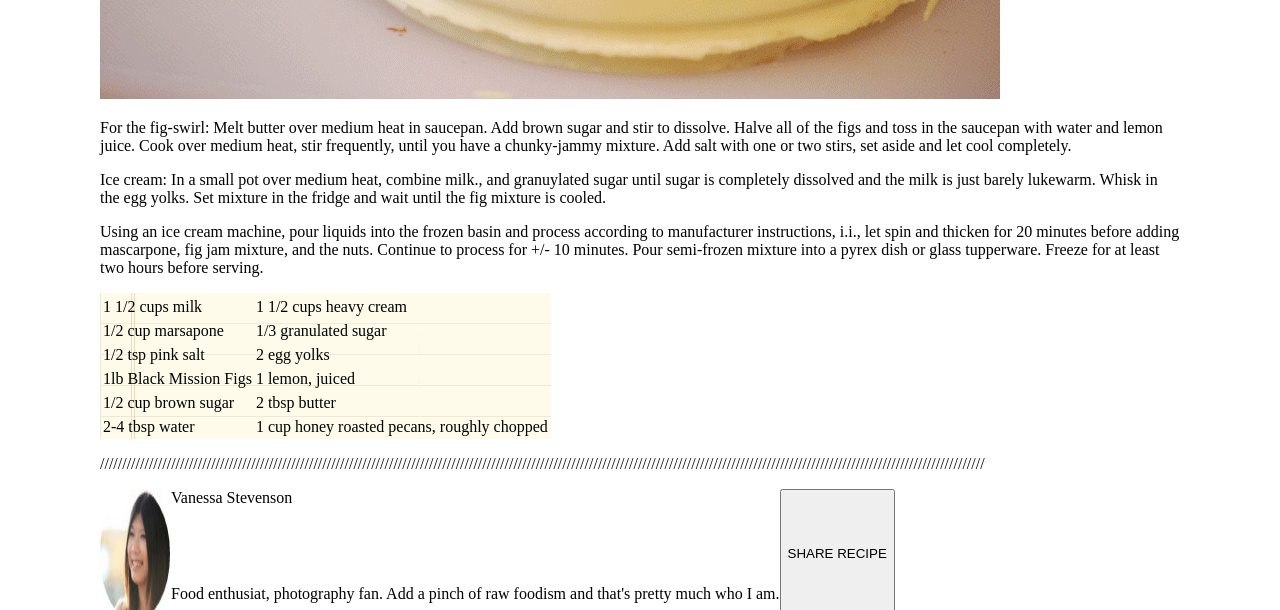
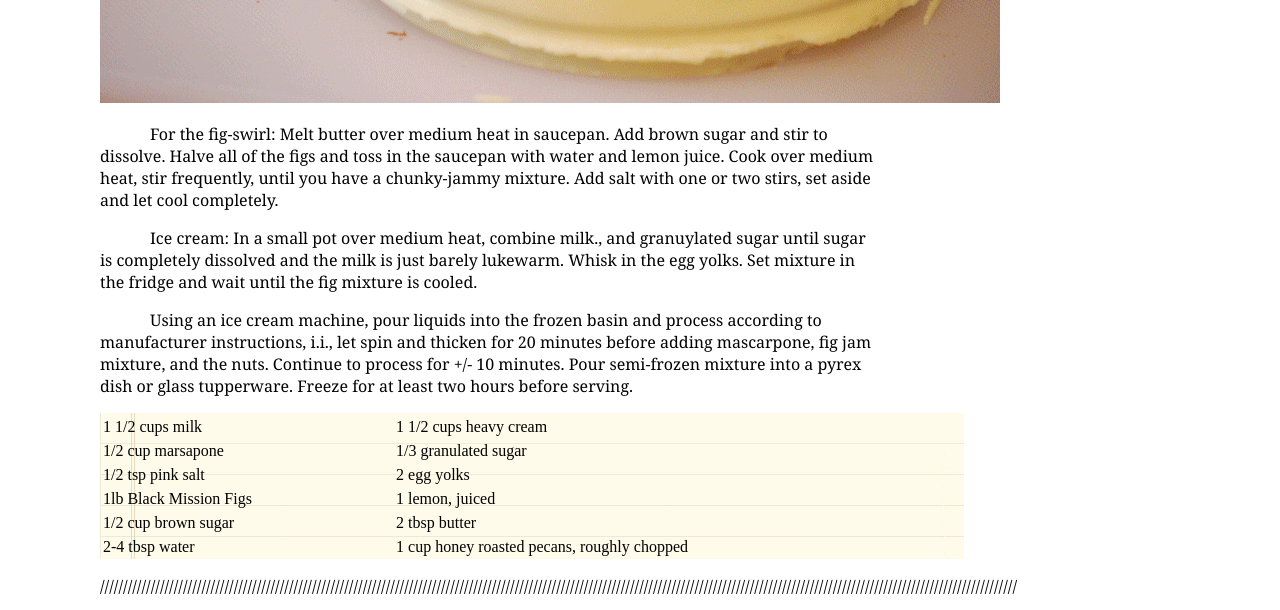
Before and after one commit to stephenclemmer/choccoPizza, a plain HTML site: page index.html in a window 1280 px wide. Shown: the part 770-1380 px from the top of the page. Drawn offline with Linux system fonts and the light colour scheme.

Commit message:
some changes to css

```diff
--- a/index.html
+++ b/index.html
@@ -50,15 +50,21 @@
     <!-- Hero Image -->
     <img src="img/choco-pizza.png" alt="Chocco-Pizza">
 
-    <p>For the fig-swirl: Melt butter over medium heat in saucepan. Add brown sugar and stir to dissolve. Halve all of the figs and toss in the saucepan with water and lemon juice. Cook over medium heat, stir frequently, until you have a chunky-jammy mixture. Add salt with one or two stirs, set aside and let cool completely.</p>
-    <p>Ice cream: In a small pot over medium heat, combine milk., and granuylated sugar until sugar is completely dissolved and the milk is just barely lukewarm. Whisk in the egg yolks. Set mixture in the fridge and wait until the fig mixture is cooled.</p>
-    <p>Using an ice cream machine, pour liquids into the frozen basin and process according to manufacturer instructions, i.i., let spin and thicken for 20 minutes before adding mascarpone, fig jam mixture, and the nuts. Continue to process for +/- 10 minutes. Pour semi-frozen mixture into a pyrex dish or glass tupperware. Freeze for at least two hours before serving.</p>
+    <div class="instructions">
+
+      <p> For the fig-swirl: Melt butter over medium heat in saucepan. Add brown sugar and stir to dissolve. Halve all of the figs and toss in the saucepan with water and lemon juice. Cook over medium heat, stir frequently, until you have a chunky-jammy mixture. Add salt with one or two stirs, set aside and let cool completely.</p>
+      <p>   Ice cream: In a small pot over medium heat, combine milk., and granuylated sugar until sugar is completely dissolved and the milk is just barely lukewarm. Whisk in the egg yolks. Set mixture in the fridge and wait until the fig mixture is cooled.</p>
+      <p>   Using an ice cream machine, pour liquids into the frozen basin and process according to manufacturer instructions, i.i., let spin and thicken for 20 minutes before adding mascarpone, fig jam mixture, and the nuts. Continue to process for +/- 10 minutes. Pour semi-frozen mixture into a pyrex dish or glass tupperware. Freeze for at least two hours before serving.</p>
+    </div>
 
     <!-- image with overlay (Google how to overlay image)-->
 
     <!-- <img src="img/list-bg.png" alt="list-bg"> -->
 
+
     <!-- create table in html -->
+
+
 
     <table style="background-image: url('img/list-bg.png');">
       <tr></tr>
--- a/style/style.css
+++ b/style/style.css
@@ -26,6 +26,10 @@ header {
   /* flex-direction: row; */
 
 }
+
+/* main {
+  width: 90%;
+} */
 
 .upperLeft {
   display: flex;
@@ -57,7 +61,11 @@ body {
   margin: 20px 100px;
 }
 
-
+.instructions {
+  /* text-align: center; */
+  text-indent: 50px;
+  width: 72%
+}
 
 main {
   margin-top: 70px;
@@ -75,3 +83,26 @@ h1 {
   display: inline-flex;
   justify-content: flex-end;
 }
+
+p {
+  /* font-variant-caps: titling-caps; */
+  font-family: Georgia, serif;
+}
+
+button {
+  height: 40px;
+  width: auto;
+  padding: 10px;
+  margin: 10px;
+  color:white;
+  background-color: orange;
+}
+
+.button {
+  height: 20px;
+}
+
+table {
+  width: 80%;
+  height: auto;
+}
```
Lines whose indentation alone changed are shown as unchanged.
